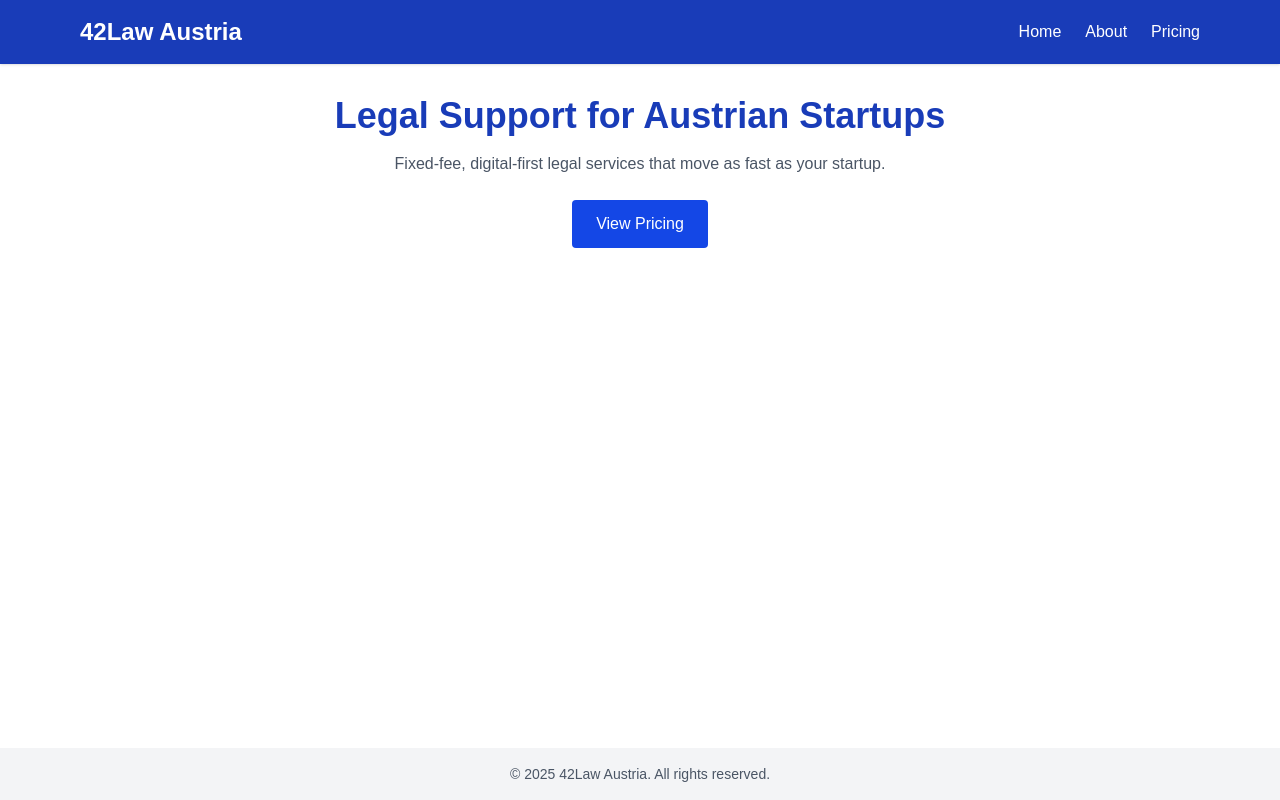
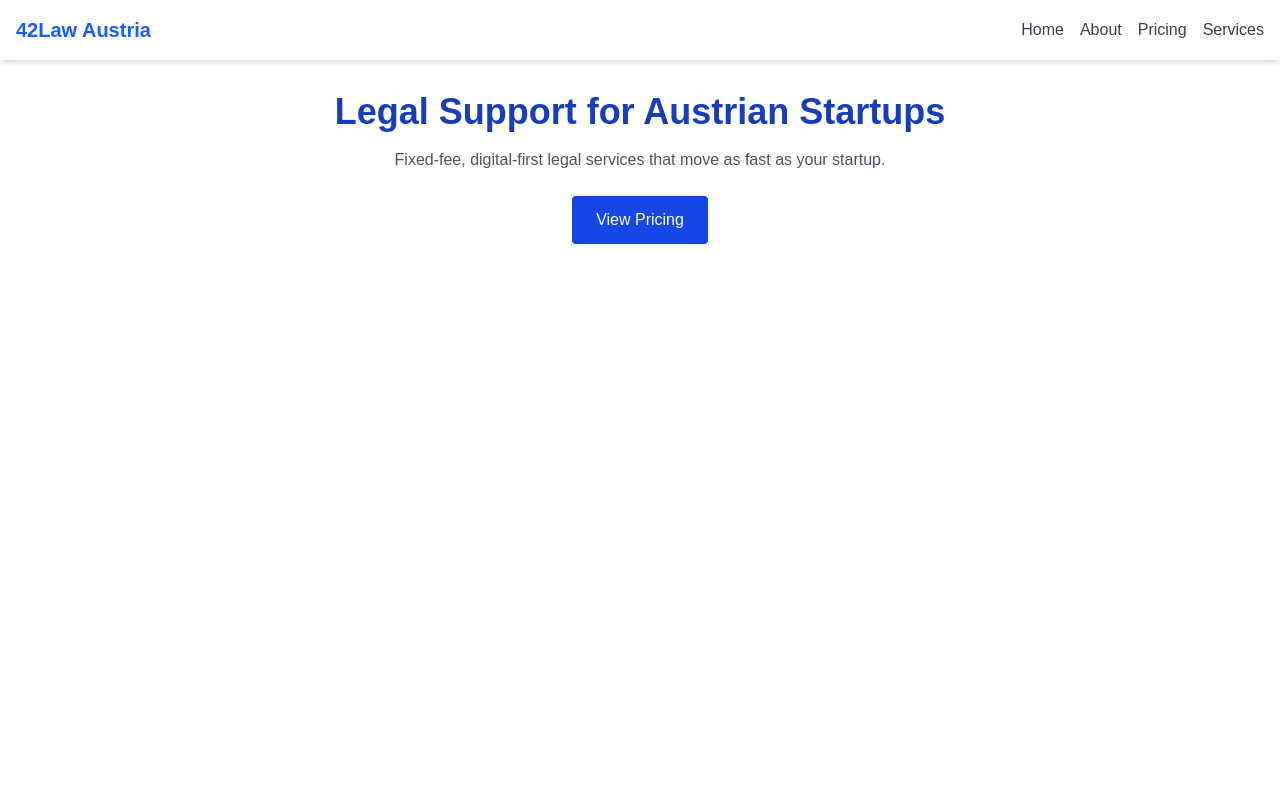
Before and after one commit to manoj00026/my-website-4, a Next.js app: page / in a window 1280 px wide. Shown: the top 800 px of the page. Built offline with nearby package versions, Linux system fonts and the light colour scheme.

Commit message:
Refactor: match lowercase filenames and imports for Vercel

```diff
--- a/components/footer.tsx
+++ b/components/footer.tsx
@@ -1,9 +1,11 @@
 const Footer = () => {
   return (
-    <footer className="bg-gray-100 text-center text-sm text-gray-600 py-4 mt-10">
-      © {new Date().getFullYear()} 42Law Austria. All rights reserved.
+    <footer className="bg-gray-100 py-6 mt-12">
+      <div className="container mx-auto text-center text-sm text-gray-500">
+        © {new Date().getFullYear()} 42Law Austria. All rights reserved.
+      </div>
     </footer>
-  )
-}
+  );
+};
 
-export default Footer
+export default Footer;
--- a/components/header.tsx
+++ b/components/header.tsx
@@ -1,18 +1,17 @@
-import Link from 'next/link'
-
 const Header = () => {
   return (
-    <header className="bg-blue-800 text-white shadow">
-      <div className="max-w-6xl mx-auto px-4 py-4 flex justify-between items-center">
-        <h1 className="text-2xl font-bold">42Law Austria</h1>
-        <nav className="space-x-6">
-          <Link href="/" className="hover:underline">Home</Link>
-          <Link href="/about" className="hover:underline">About</Link>
-          <Link href="/pricing" className="hover:underline">Pricing</Link>
+    <header className="bg-white shadow-md py-4">
+      <div className="container mx-auto px-4 flex justify-between items-center">
+        <h1 className="text-xl font-bold text-blue-600">42Law Austria</h1>
+        <nav className="space-x-4">
+          <a href="/" className="text-gray-700 hover:text-blue-500">Home</a>
+          <a href="/about" className="text-gray-700 hover:text-blue-500">About</a>
+          <a href="/pricing" className="text-gray-700 hover:text-blue-500">Pricing</a>
+          <a href="/services" className="text-gray-700 hover:text-blue-500">Services</a>
         </nav>
       </div>
     </header>
-  )
-}
+  );
+};
 
-export default Header
+export default Header;
--- a/components/layout.tsx
+++ b/components/layout.tsx
@@ -1,19 +1,15 @@
-import Header from './Header'
-import Footer from './Footer'
-import { ReactNode } from 'react'
+import Header from './header';
+import Footer from './footer';
+import { ReactNode } from 'react';
 
-type Props = {
-  children: ReactNode
-}
+const Layout = ({ children }: { children: ReactNode }) => {
+  return (
+    <>
+      <Header />
+      <main className="min-h-screen container mx-auto px-4 py-8">{children}</main>
+      <Footer />
+    </>
+  );
+};
 
-const Layout = ({ children }: Props) => {
-  return (
-    <div className="flex flex-col min-h-screen">
-      <Header />
-      <main className="flex-1 px-4 py-8 max-w-6xl mx-auto w-full">{children}</main>
-      <Footer />
-    </div>
-  )
-}
-
-export default Layout
+export default Layout;
```
